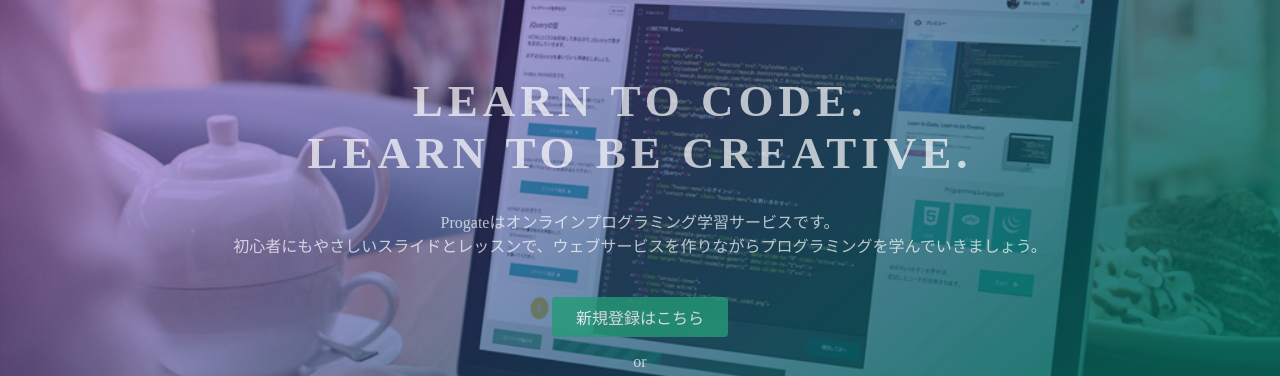
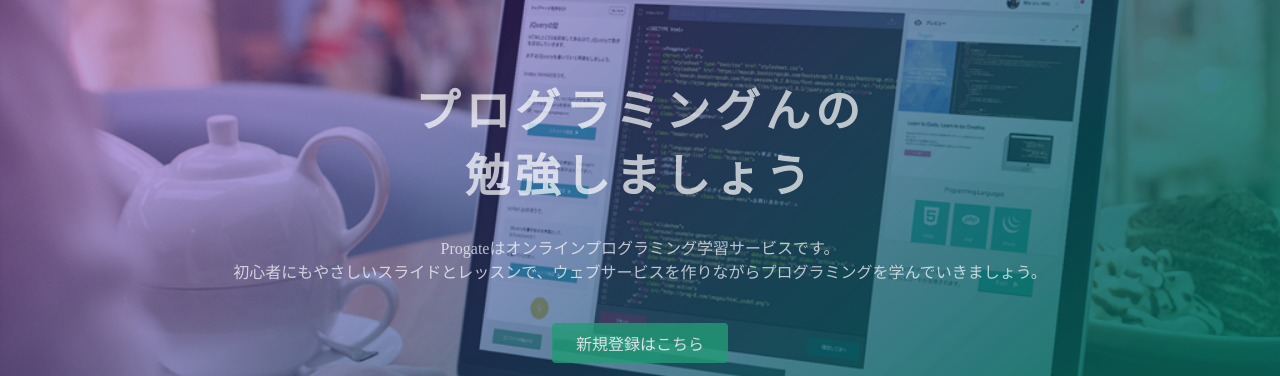
Before and after one commit to picsy760/m-program, a plain HTML site: page index.html in a window 1280 px wide. Shown: the part 135-511 px from the top of the page. Drawn offline with Linux system fonts and the light colour scheme.

Commit message:
Update index.html

```diff
--- a/index.html
+++ b/index.html
@@ -23,7 +23,7 @@
   </header>
   <div class="top-wrapper">
     <div class="container">
-      <h1>LEARN TO CODE.<br>LEARN TO BE CREATIVE.</h1>
+      <h1>プログラミングんの<br>勉強しましょう</h1>
       <p>Progateはオンラインプログラミング学習サービスです。<br>初心者にもやさしいスライドとレッスンで、ウェブサービスを作りながらプログラミングを学んでいきましょう。</p>
       <div class="btn-wrapper">
         <a href="#" class="btn signup">新規登録はこちら</a>
```
